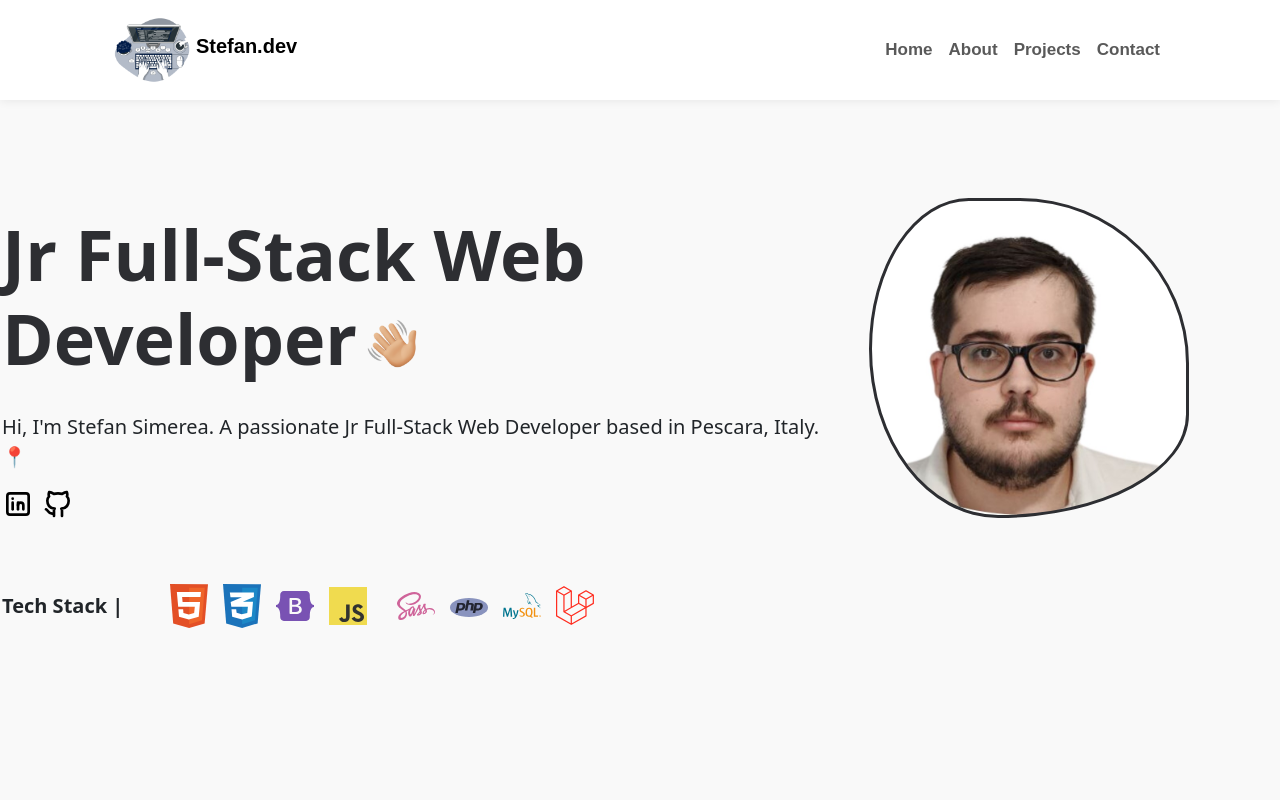
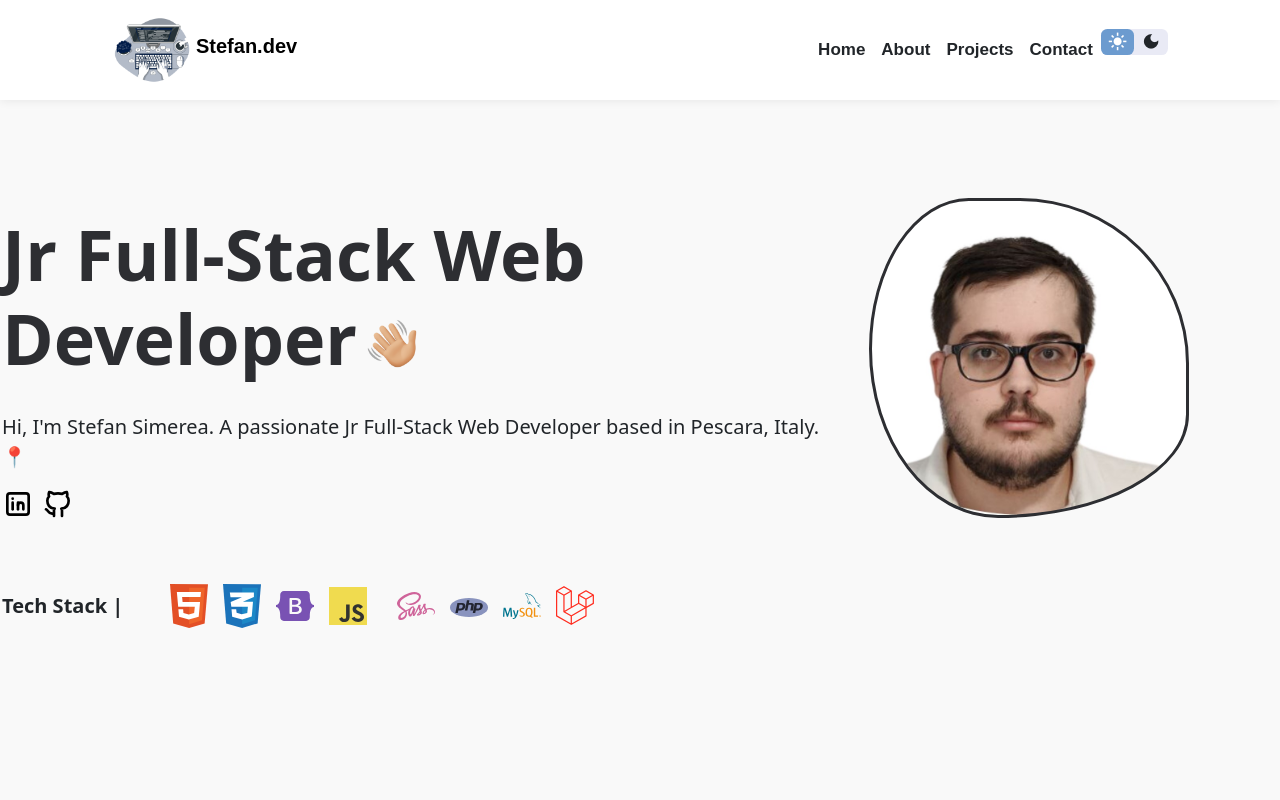
Before and after one commit to stefansimereaa/Personal-Portfolio, a Vue app: page / in a window 1280 px wide. Shown: the top 800 px of the page. Built offline with nearby package versions, Linux system fonts and the light colour scheme.

Commit message:
added dark mode for navbar

```diff
--- a/src/components/header/AppHeader.vue
+++ b/src/components/header/AppHeader.vue
@@ -1,18 +1,58 @@
 <script>
-  export default {
+export default {
   name: 'AppHeader',
-}
+  data() {
+    return {
+      isDarkMode: false,
+      isDarkText: false
+    };
+  },
+  computed: {
+    navbarStyle() {
+      if (this.isDarkMode) {
+        // Imposta il testo in modalità scura
+        this.isDarkText = true;
+        return {
+          backgroundColor: '#181a1e',
+          color: '#fff',
+          boxShadow: '0 0 10px rgba(255,255,255,.5)',
+        };
+      } else {
+        // Imposta il testo in modalità chiara
+        this.isDarkText = false;
+        return {
+          backgroundColor: '#fff',
+        };
+      }
+    },
+    darkModeActive() {
+      return this.isDarkMode ? 'active' : '';
+    },
+  },
+  methods: {
+    toggleLightMode() {
+      this.isDarkMode = false;
+    },
+    toggleDarkMode() {
+      this.isDarkMode = true;
+    }
+  }
+};
 </script>
 
+
 <template>
+  <head>
+    <link href="https://fonts.googleapis.com/icon?family=Material+Icons+Sharp" rel="stylesheet">
+  </head>
   <!-- Header -->
   <header>
-    <nav class="navbar navbar-expand-lg navbar-light">
+    <nav class="navbar navbar-expand-lg navbar-light" :style="navbarStyle">
       <div class="container-fluid d-flex align-items-center links">
         <!-- Logo a sinistra -->
         <a href="#" class="navbar-brand d-flex align-items-center logo-container">
           <img src="../../assets/img/CodingLogo.png" alt="Logo Portfolio" class="logo">
-          <h3 class="ms-1">Stefan.dev</h3>
+          <h3 class="ms-1" :style="{ color: isDarkText ? '#fff' : 'inherit' }">Stefan.dev</h3>
         </a>
 
         <div class="container-links">
@@ -31,6 +71,10 @@
               <li class="nav-item">
                 <a class="nav-link" href="#contact">Contact</a>
               </li>
+              <li class="dark-mode" :class="darkModeActive">
+                <span class="material-icons-sharp " :class="{ active: !isDarkMode }" @click="toggleLightMode"> light_mode </span>
+                <span class="material-icons-sharp " :class="{ active: isDarkMode }" @click="toggleDarkMode"> dark_mode </span>
+              </li>
             </ul>
           </div>
         </div>
@@ -47,6 +91,46 @@
 
 <style scoped lang="scss">
 @import '../../assets/scss/_vars.scss';
+// Regole CSS per testo bianco in modalità "dark"
+
+
+.dark-mode{
+  background-color: rgba(132, 139, 200, 0.18);
+    display: flex;
+    justify-content: space-between;
+    align-items: center;
+    height: 1.6rem;
+    width: 4.2rem;
+    cursor: pointer;
+    border-radius: 0.4rem;
+}
+
+.dark-mode span.active {
+    background-color: #6C9BCF;
+    color: white;
+    border-radius: 0.4rem;
+}
+
+.dark-mode span{
+  font-size: 1.2rem;
+  width: 50%;
+  height: 100%;
+  display: flex;
+  align-items: center;
+  justify-content: center;
+}
+
+
+.dark-mode-variables {
+    --color-background: #181a1e,
+    --color-white: #202528,
+    --color-dark: #edeffd,
+    --color-dark-variant: #a3bdcc,
+    --color-light: rgba(0, 0, 0, 0.4),
+    --box-shadow: 0 2rem 3rem rgba(132, 139, 200, 0.18)
+};
+
+
 // Header Fonts
 header{
   font-family: $Font ;
@@ -82,10 +166,11 @@ h3{
 }
 
 // Links Navbar style
-li a {
+li a, li a:visited {
   font-family: $Font;
   font-weight: bold;
   font-size: 17px;
+  color: inherit;
   transition: color 0.3s;
 
   &:hover {
```
Also changed, not shown: src/assets/scss/_vars.scss (line endings or trailing spaces).
